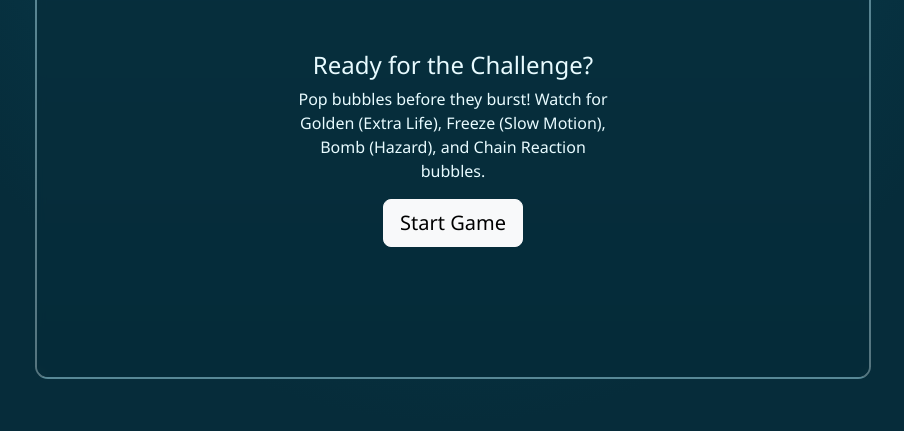
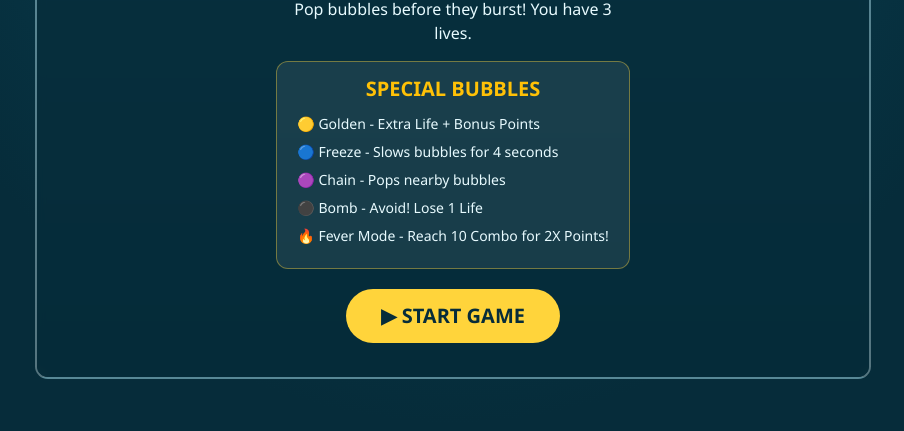
Before and after one commit to joshuanaputo-beep/CC104-DA_2-1-Group7-Bubble_Pop_Challenge, a plain HTML site: page index.html in a window 1280 px wide. Shown: the part 369-800 px from the top of the page, without its empty margins (187-1091 px from the left). Drawn offline with nearby package versions, Linux system fonts and the light colour scheme.

Commit message:
Updated Start Button and instructions

```diff
--- a/css/style.css
+++ b/css/style.css
@@ -225,6 +225,45 @@ body.theme-lvl-5 { --deep: #050b30;  --water: #1535a8; --theme-accent: #00e5ff;/
 }
 #overlay.hidden { display: none; }
 #overlay p { max-width: 36ch; }
+/* Special Bubble Instructions */
+#bubble-instructions {
+  background: rgba(255, 255, 255, 0.08);
+  padding: 15px 20px;
+  border-radius: 12px;
+  margin-bottom: 20px;
+  border: 1px solid rgba(255, 212, 59, 0.4);
+  text-align: left;
+}
+
+#bubble-instructions h5 {
+  text-align: center;
+  font-weight: bold;
+  margin-bottom: 12px;
+}
+
+#bubble-instructions p {
+  font-size: 14px;
+  margin-bottom: 7px;
+  color: #e8fbff;
+  max-width: none;
+}
+
+/* Start Game Button */
+#btn-start {
+  background: #ffd43b;
+  color: #062c3a;
+  border: none;
+  padding: 12px 35px;
+  border-radius: 30px;
+  font-weight: bold;
+  transition: 0.3s;
+}
+
+#btn-start:hover {
+  background: #ffe066;
+  transform: scale(1.08);
+  box-shadow: 0 0 20px rgba(255, 212, 59, 0.7);
+}
 
 #data-panel { background: var(--panel); border-radius: 0.6rem; padding: 0.6rem 0.9rem; }
 #data-panel summary { cursor: pointer; }
--- a/index.html
+++ b/index.html
@@ -52,10 +52,28 @@
 
     <div id="game-area" role="application" aria-label="Bubble play area">
       <div id="overlay">
-        <h2 id="overlay-title" class="h4">Ready?</h2>
-        <p id="overlay-text">Click or tap a bubble to pop it. Bubbles turn red as they near bursting.</p>
-        <button id="btn-start" class="btn btn-light btn-lg">Start game</button>
-      </div>
+  <h2 id="overlay-title" class="h3 fw-bold text-warning">
+    BUBBLE POP CHALLENGE!
+  </h2>
+
+  <p id="overlay-text">
+    Pop bubbles before they burst! You have 3 lives.
+  </p>
+
+  <div id="bubble-instructions">
+    <h5 class="text-warning">SPECIAL BUBBLES</h5>
+
+    <p>🟡 Golden - Extra Life + Bonus Points</p>
+    <p>🔵 Freeze - Slows bubbles for 4 seconds</p>
+    <p>🟣 Chain - Pops nearby bubbles</p>
+    <p>⚫ Bomb - Avoid! Lose 1 Life</p>
+    <p>🔥 Fever Mode - Reach 10 Combo for 2X Points!</p>
+  </div>
+
+  <button id="btn-start" class="btn btn-warning btn-lg fw-bold">
+    ▶ START GAME
+  </button>
+</div>
     </div>
 
 
--- a/js/game.js
+++ b/js/game.js
@@ -362,7 +362,7 @@ if (feverTimerMs > 0) {
       .addClass("theme-lvl-1");
 
     $("#overlay").addClass("hidden");
-
+    $("#bubble-instructions").hide();
     spawnBubble();
 
     tickTimer = setInterval(tick, TICK_MS);
@@ -393,6 +393,7 @@ function togglePause() {
         $("#btn-pause").text("Pause");
         $("#btn-start").removeClass("d-none");
         $("#overlay").addClass("hidden");
+        $("#bubble-instructions").hide();
         tickTimer = setInterval(tick, TICK_MS);
         spawnTimer = setInterval(spawnBubble, LEVELS[currentLevel - 1].spawnMs);
     }
@@ -416,7 +417,8 @@ function togglePause() {
       `You reached Level ${currentLevel}, popped ${popped} bubbles, and scored ${score} points!`
     );
 
-    $("#btn-start").text("Play Again");
+$("#btn-start").text("▶ PLAY AGAIN");
+$("#bubble-instructions").show();
 
     $("#overlay").removeClass("hidden");
   }
@@ -446,13 +448,15 @@ function togglePause() {
     $body.removeClass("theme-lvl-2 theme-lvl-3 theme-lvl-4")
       .addClass("theme-lvl-1");
 
-    $("#overlay-title").text("Ready for the Challenge?");
+   $("#overlay-title").text("BUBBLE POP CHALLENGE!");
 
-    $("#overlay-text").text(
-      "Pop bubbles before they burst! Watch for Golden (Extra Life), Freeze (Slow Motion), Bomb (Hazard), and Chain Reaction bubbles."
-    );
+$("#overlay-text").text(
+  "Pop bubbles before they burst! You have 3 lives."
+);
 
-    $("#btn-start").text("Start Game");
+$("#bubble-instructions").show();
+
+$("#btn-start").text("▶ START GAME");
 
     $("#overlay").removeClass("hidden");
 
```
